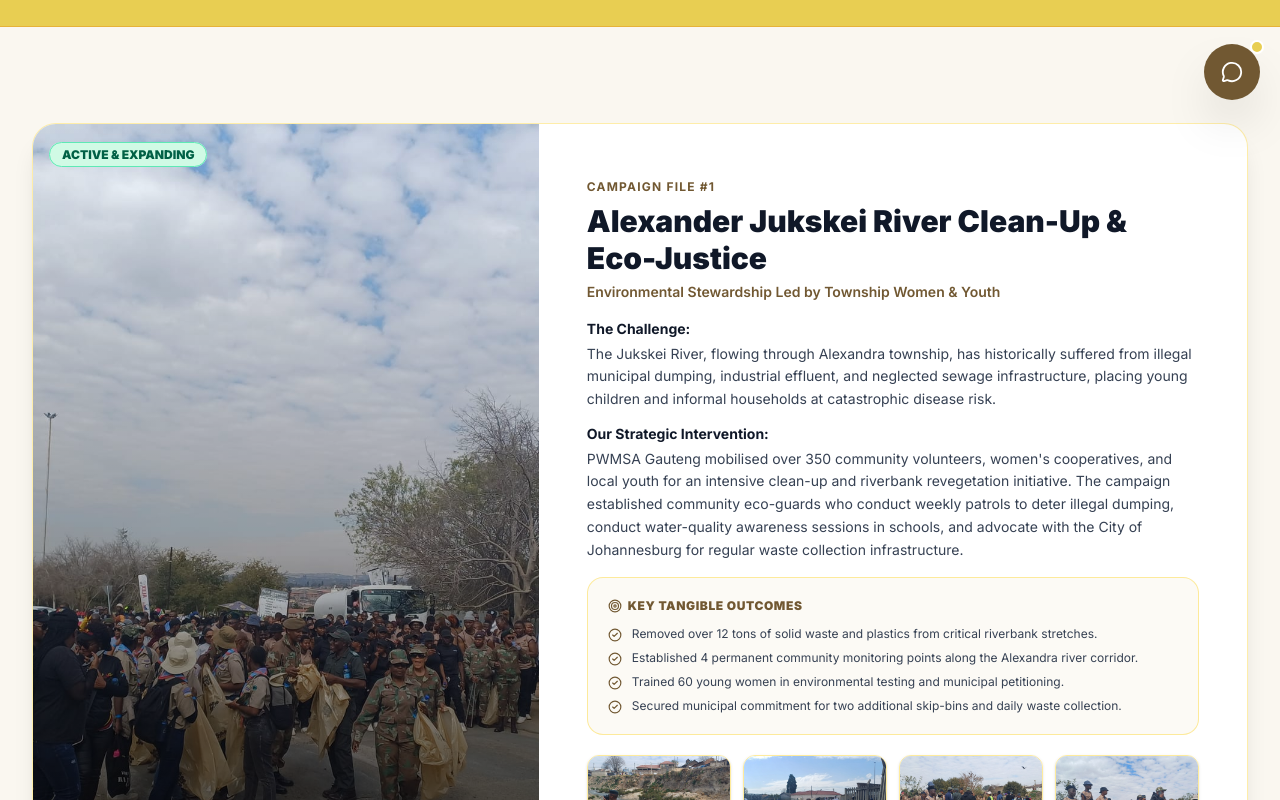
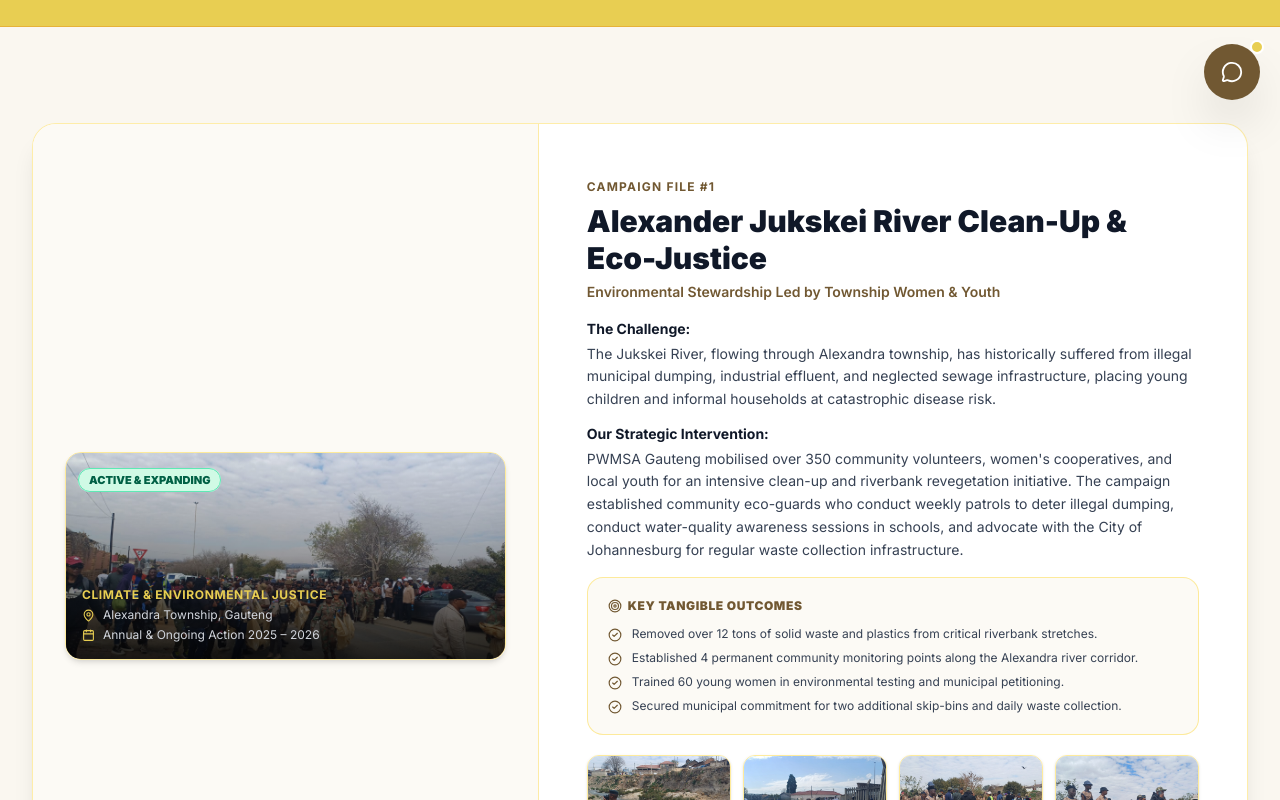
Before and after one commit to banele303/pwmsa, a Next.js app: page /campaigns in a window 1280 px wide. Shown: the part 680-1480 px from the top of the page. Built offline with nearby package versions, Linux system fonts and the light colour scheme.

Commit message:
Reduce main section image heights across campaigns, pillars, committee, and news

```diff
--- a/src/app/campaigns/page.tsx
+++ b/src/app/campaigns/page.tsx
@@ -259,7 +259,8 @@ export default function CampaignsPage() {
               className="bg-white rounded-3xl overflow-hidden shadow-xl border border-amber-200/70 grid lg:grid-cols-12 gap-0 group"
             >
               {/* Visual Banner (5 cols) */}
-              <div className="lg:col-span-5 relative min-h-[340px] lg:min-h-full">
+              <div className="lg:col-span-5 bg-[#fcfaf5] p-5 sm:p-6 lg:p-8 flex flex-col justify-center border-b lg:border-b-0 lg:border-r border-amber-200/70">
+                <div className="relative w-full h-44 sm:h-48 lg:h-52 rounded-2xl overflow-hidden shadow-md border border-amber-200/80">
                   <Image
                     src={c.image}
                     alt={c.title}
@@ -269,22 +270,23 @@ export default function CampaignsPage() {
                     sizes="(max-width: 1024px) 100vw, 40vw"
                   />
                   <div className="absolute inset-0 bg-gradient-to-t from-black/80 via-black/20 to-transparent" />
-                <div className="absolute top-4 left-4">
-                  <span className={`text-xs font-black uppercase px-3 py-1 rounded-full border ${c.statusColor}`}>
+                  <div className="absolute top-3 left-3">
+                    <span className={`text-[11px] font-black uppercase px-2.5 py-1 rounded-full border ${c.statusColor}`}>
                       {c.status}
                     </span>
                   </div>
-                <div className="absolute bottom-6 left-6 right-6 text-white space-y-2">
+                  <div className="absolute bottom-4 left-4 right-4 text-white space-y-1">
                     <div className="text-xs font-bold text-[#e8ce52] uppercase tracking-wider">
                       {c.category}
                     </div>
                     <div className="flex items-center gap-2 text-xs text-gray-300">
-                    <MapPin size={14} className="text-[#e8ce52]" />
-                    <span>{c.location}</span>
+                      <MapPin size={13} className="text-[#e8ce52] shrink-0" />
+                      <span className="truncate">{c.location}</span>
                     </div>
                     <div className="flex items-center gap-2 text-xs text-gray-300">
-                    <Calendar size={14} className="text-[#e8ce52]" />
+                      <Calendar size={13} className="text-[#e8ce52] shrink-0" />
                       <span>{c.date}</span>
+                    </div>
                   </div>
                 </div>
               </div>
--- a/src/app/committee/page.tsx
+++ b/src/app/committee/page.tsx
@@ -304,7 +304,7 @@ export default function CommitteePage() {
               >
                 {/* Photo Column (4 cols) */}
                 <div className="lg:col-span-4 bg-gradient-to-b from-[#fdfbf7] to-[#f6f0e4] p-6 sm:p-8 flex flex-col items-center justify-center border-b lg:border-b-0 lg:border-r border-amber-200/70">
-                  <div className="relative w-48 sm:w-56 aspect-[3/4] rounded-2xl overflow-hidden shadow-lg border-2 border-amber-300/80 bg-white">
+                  <div className="relative w-40 sm:w-44 h-48 sm:h-52 rounded-2xl overflow-hidden shadow-lg border-2 border-amber-300/80 bg-white">
                     <Image
                       src={leader.image}
                       alt={leader.name}
@@ -312,7 +312,7 @@ export default function CommitteePage() {
                       unoptimized
                       priority={i < 3}
                       className={`object-cover ${leader.imagePosition || "object-top"} group-hover:scale-105 transition-transform duration-500`}
-                      sizes="(max-width: 640px) 192px, 224px"
+                      sizes="(max-width: 640px) 160px, 176px"
                     />
                   </div>
 
--- a/src/app/news/page.tsx
+++ b/src/app/news/page.tsx
@@ -189,7 +189,8 @@ export default function NewsPage() {
         <div className="max-w-7xl mx-auto px-4 sm:px-6 lg:px-8">
           <div className="bg-white rounded-3xl overflow-hidden shadow-xl border border-amber-200/80 grid lg:grid-cols-12 gap-0">
             {/* Featured Image (7 cols) */}
-            <div className="lg:col-span-7 relative min-h-[380px] lg:min-h-full">
+            <div className="lg:col-span-7 bg-[#fcfaf5] p-5 sm:p-6 lg:p-8 flex items-center border-b lg:border-b-0 lg:border-r border-amber-200/70">
+              <div className="relative w-full h-56 sm:h-64 lg:h-72 rounded-2xl overflow-hidden shadow-md">
                 <Image
                   src={featured.image}
                   alt={featured.title}
@@ -199,9 +200,10 @@ export default function NewsPage() {
                   sizes="(max-width: 1024px) 100vw, 60vw"
                 />
                 <div className="absolute inset-0 bg-gradient-to-t from-black/80 via-black/20 to-transparent" />
-              <span className="absolute top-6 left-6 bg-[#e8ce52] text-[#4a3720] text-xs font-black px-3 py-1 rounded-full uppercase tracking-wider">
+                <span className="absolute top-4 left-4 bg-[#e8ce52] text-[#4a3720] text-xs font-black px-3 py-1 rounded-full uppercase tracking-wider">
                   FEATURED LEAD STORY
                 </span>
+              </div>
             </div>
 
             {/* Featured Body (5 cols) */}
--- a/src/app/pillars/page.tsx
+++ b/src/app/pillars/page.tsx
@@ -320,7 +320,7 @@ export default function PillarsPage() {
               >
                 {/* Left Visual & Metrics (5 cols) */}
                 <div className="lg:col-span-5 w-full space-y-6">
-                  <div className="relative rounded-2xl overflow-hidden aspect-[4/3] shadow-lg border border-amber-100">
+                  <div className="relative rounded-2xl overflow-hidden h-52 sm:h-60 shadow-lg border border-amber-100">
                     <Image
                       src={p.bannerImage}
                       alt={p.title}
```
Lines whose indentation alone changed are shown as unchanged.
